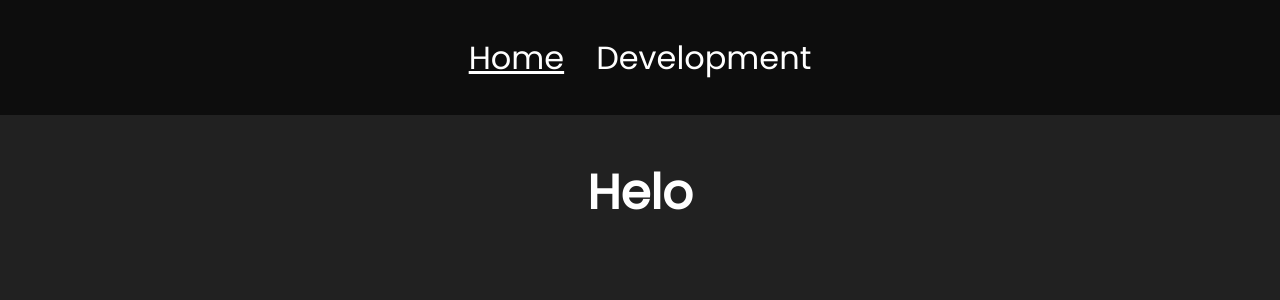
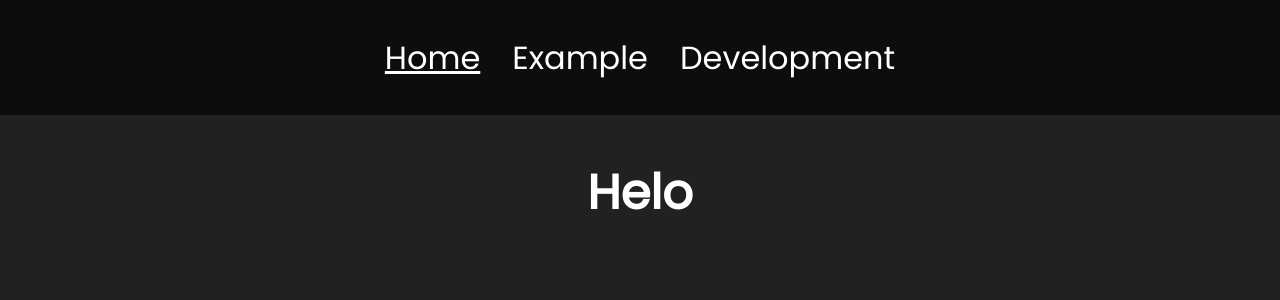
Before and after one commit to OliviaLeonieWalter/timereport-project, a React (Create React App) app: page / in a window 1280 px wide. Shown: the top 300 px of the page. Built offline with nearby package versions, Linux system fonts and the light colour scheme; no server answers.

Commit message:
Example page navigation link

```diff
--- a/src/App.js
+++ b/src/App.js
@@ -2,6 +2,7 @@ import { BrowserRouter as Router, Routes, Route } from "react-router-dom";
 import { Page } from './components/Page';
 import { Home } from './components/pages/home/Home';
 import { Development } from "./components/pages/dev/Development";
+import { Example } from "./components/pages/example/Example";
 import { Error } from "./components/pages/error/Error";
 import { useEffect, useState } from "react";
 
@@ -26,6 +27,7 @@ export default function App() {
         <Route path="/" element={<Page />}>
           <Route index element={<Home />} />
           <Route path="dev" element={<Development {...{ users, databases }} />} />
+          <Route path="example" element={<Example />} />
           <Route path="*" element={<Error />} />
         </Route>
       </Routes>
--- a/src/components/Header.js
+++ b/src/components/Header.js
@@ -9,6 +9,9 @@ export function Header() {
             <NavLink to="/" className={({ isActive }) => isActive ? 'active' : ''}>Home</NavLink>
           </li>
           <li>
+            <NavLink to="/example" className={({ isActive }) => isActive ? 'active' : ''}>Example</NavLink>
+          </li>
+          <li>
             <NavLink to="/dev" className={({ isActive }) => isActive ? 'active' : ''}>Development</NavLink>
           </li>
         </ul>
```
Also changed, not shown: src/components/pages/example/Example.js (+8 -11 lines).
